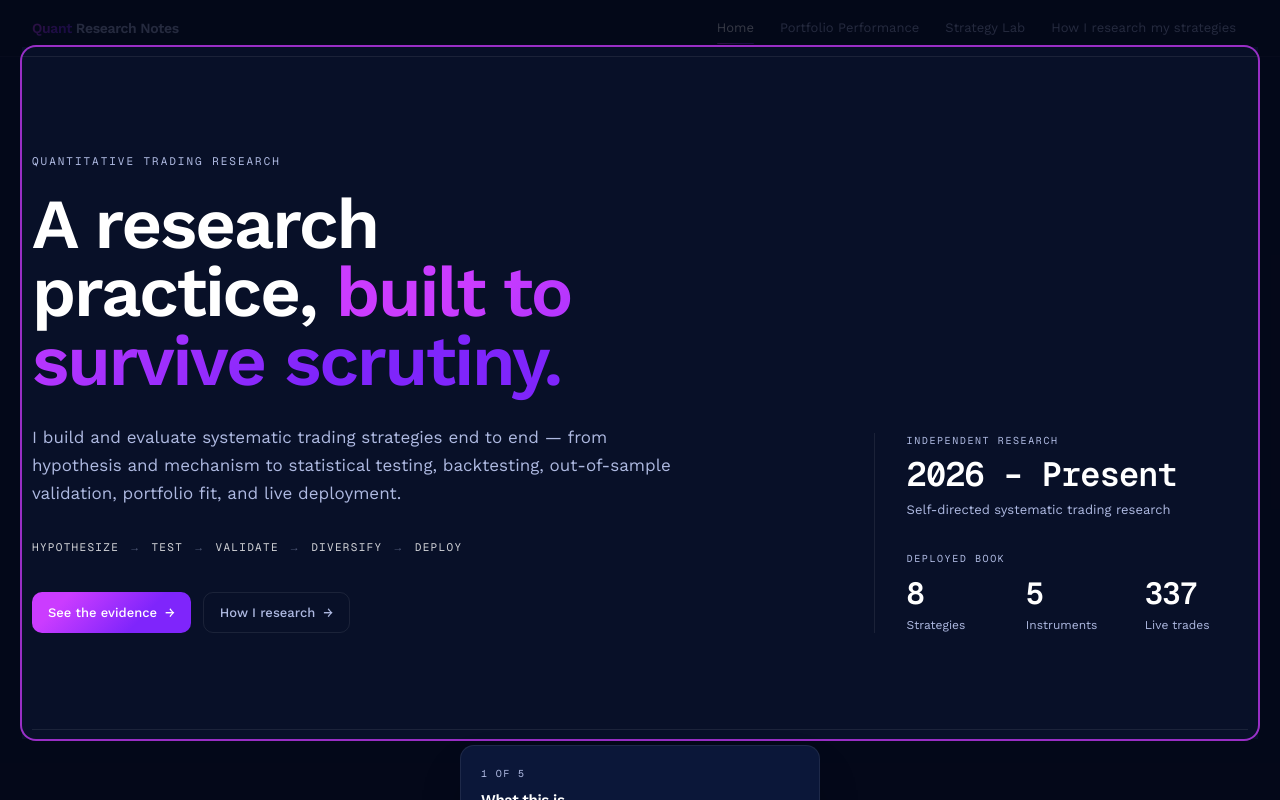
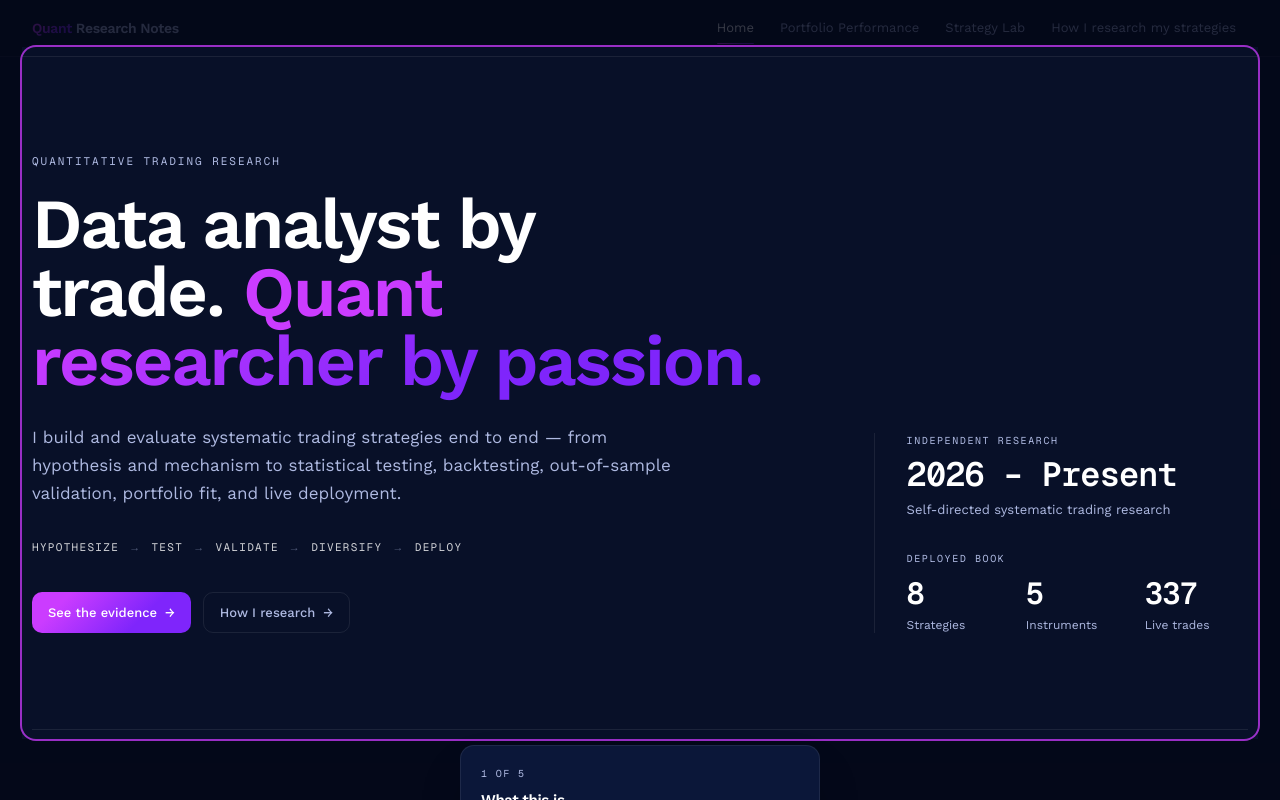
Before and after one commit to Chutithep39/Chutithep39.github.io, a Next.js app: page / in a window 1280 px wide. Shown: the top 800 px of the page. Built offline with nearby package versions, Linux system fonts and the light colour scheme.

Commit message:
Home headline: data analyst by trade, quant researcher by passion
Co-Authored-By: Claude Opus 5.5 <noreply@anthropic.com>

```diff
--- a/src/app/page.tsx
+++ b/src/app/page.tsx
@@ -80,9 +80,9 @@ function Hero() {
         <p className="font-mono text-[11px] uppercase tracking-[0.18em] text-muted-foreground">
           Quantitative trading research
         </p>
-        <h1 className="mt-5 max-w-[16ch] text-[clamp(2.6rem,6vw,4.4rem)] font-semibold leading-[0.98] tracking-[-0.03em] text-balance">
-          A research practice,{" "}
-          <span className="grad-primary-text">built to survive scrutiny.</span>
+        <h1 className="mt-5 max-w-[18ch] text-[clamp(2.6rem,6vw,4.4rem)] font-semibold leading-[0.98] tracking-[-0.03em] text-balance">
+          Data analyst by trade.{" "}
+          <span className="grad-primary-text">Quant researcher by passion.</span>
         </h1>
         <p className="mt-7 max-w-[62ch] text-[17px] leading-relaxed text-muted-foreground">
           I build and evaluate systematic trading strategies end to end — from
```
